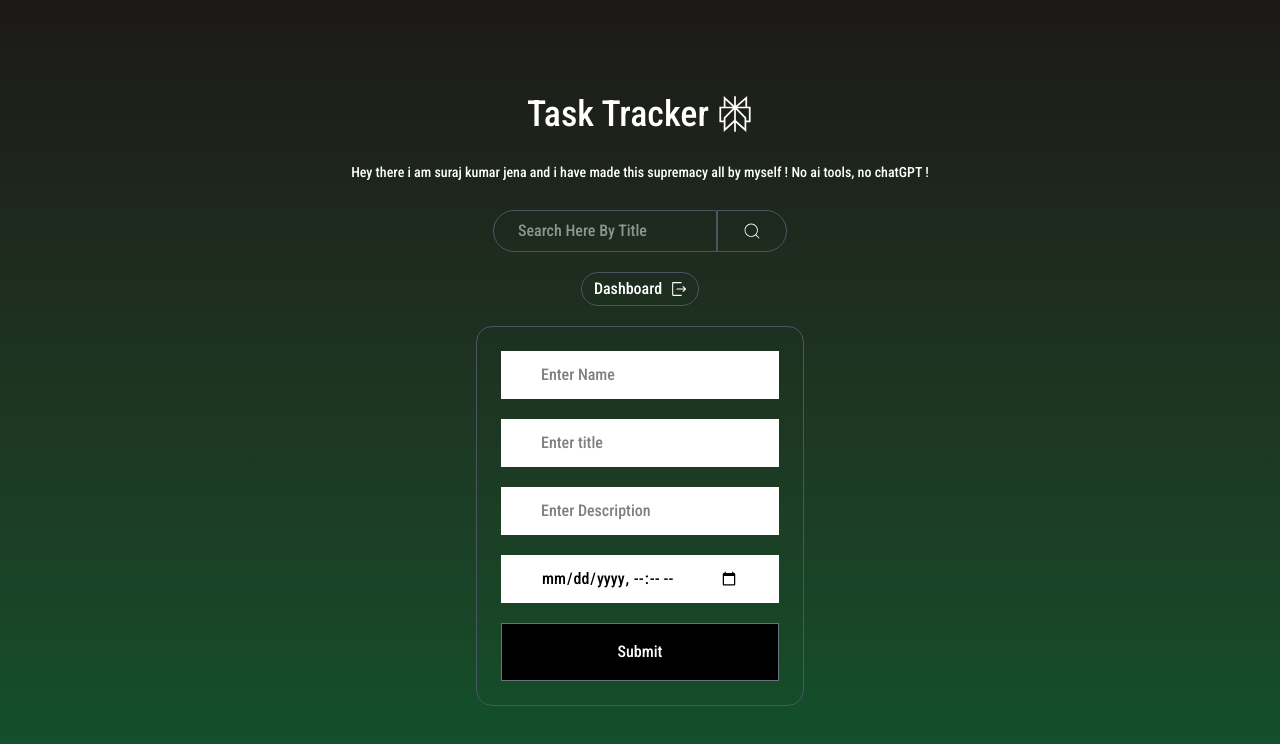
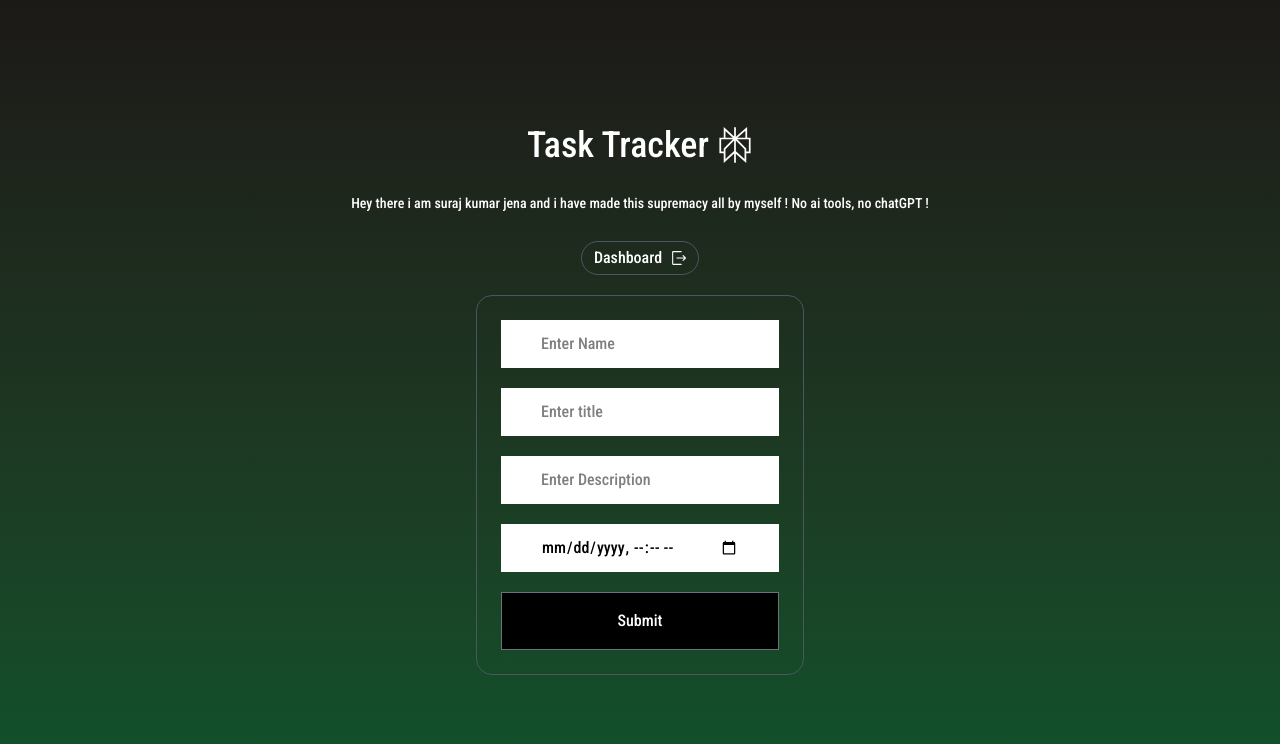
Before and after one commit to jenasuraj/TaskMate, a React (Vite) app: page / in a window 1280 px wide. Shown: the top 744 px of the page. Built offline with nearby package versions, Linux system fonts and the light colour scheme.

Commit message:
feat: filtering logic added

```diff
--- a/src/components/Home.jsx
+++ b/src/components/Home.jsx
@@ -11,11 +11,18 @@ const Home = () => {
   const [formData,setFormData] = useState({
         name:'',title:'',description:'',date:''
       })
-
+  const [tempArr,setTempArr] = useState([])
+  console.log("temp arr is",tempArr)
   return (
 <main className=" gap-5 bg-gradient-to-b from-stone-900 to-green-900 w-full min-h-screen flex items-center justify-center roboto-condensed-suraj p-6 flex-col">
- <Static setDashboard={setDashboard}
-  dashboard={dashboard}/>
+ <Static
+ setDashboard={setDashboard}
+ dashboard={dashboard}
+ finalData={finalData}
+ setFinalData={setFinalData}
+ tempArr={tempArr}
+ setTempArr={setTempArr}
+  />
 
  {!dashboard ? (
   <FormPage
@@ -26,7 +33,6 @@ const Home = () => {
   setFormData={setFormData}
   setToBeUpdated={setToBeUpdated}
   />
-
  ):(
   <Dashboard
    finalData={finalData}
--- a/src/components/Static.jsx
+++ b/src/components/Static.jsx
@@ -2,17 +2,46 @@ import React from 'react'
 import { CiSearch } from "react-icons/ci";
 import { SiPerplexity } from "react-icons/si";
 import { RxExit } from "react-icons/rx";
+import { useRef } from 'react';
+import { MdOutlineClear } from "react-icons/md";
+import { useState } from 'react';
 
-const Static = ({setDashboard,dashboard}) => {
+const Static = ({setDashboard,dashboard,finalData,setFinalData,tempArr,setTempArr}) => {
+
+  const inputRef = useRef(null)
+  const [filterTriggered,setFilterTriggered] = useState(false)
+
+  const handleSubmit = ()=>{
+  const searchedData = inputRef.current.value
+  if(searchedData.trim()!="" && !filterTriggered){
+    setFilterTriggered(true)
+    setTempArr(finalData)
+    setFinalData(prev=>{
+    const arr = [...prev]
+    const filtered = arr.filter( (item)=>item.name.toLowerCase().includes(searchedData.toLowerCase()))
+    return filtered
+    })}
+
+  if(filterTriggered){
+  setFinalData(tempArr)
+  inputRef.current.value = ""
+  setFilterTriggered(false)
+  }
+  }
+
   return (
     <>
 <header className='text-white flex flex-col text-center items-center gap-5 '>
    <h1 className='text-4xl flex gap-2 items-center justify-center'>Task Tracker <SiPerplexity/></h1>
    <p className='text-sm p-2'>Hey there i am suraj kumar jena and i have made this supremacy all by myself ! No ai tools, no chatGPT !</p>
-   <div className='flex justify-center  '>
-    <input placeholder='Search Here By Title' className='px-6 py-2 border border-gray-600 rounded-l-full'/>
-    <button className='px-6 py-2 border border-gray-600 rounded-r-full cursor-pointer'><CiSearch size={20} color='white'/></button>
+   {dashboard && (
+    <div className='flex justify-center  '>
+    <input placeholder='Search Here By Title' ref={inputRef} className='px-6 py-2 border border-gray-600 rounded-l-full'/>
+    <button className='px-6 py-2 border border-gray-600 rounded-r-full cursor-pointer' onClick={handleSubmit}>
+      {filterTriggered ?  <MdOutlineClear size={20} color='white'/>  : <CiSearch size={20} color='white'/> }
+      </button>
    </div>
+   )}
 <button className='py-1 px-3 w-fit bg-transparent cursor-pointer flex items-center gap-2 rounded-4xl border border-gray-600 text-white' onClick={()=>setDashboard(!dashboard)}> {!dashboard ? 'Dashboard':'Back'} <RxExit/> </button>
   </header>
     </>
```
Lines whose indentation alone changed are shown as unchanged.
